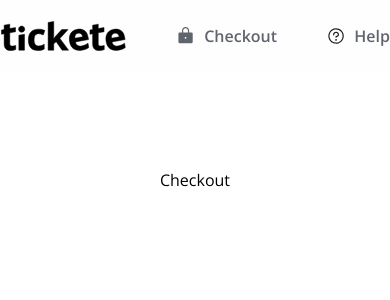
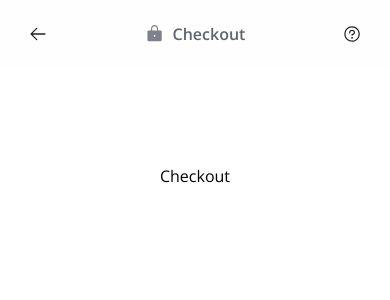
Before and after one commit to AbhishekkGautam/checkout-page-ui, a Next.js app: page / in a window 390 px wide. Shown: the top 300 px of the page. Built offline with nearby package versions, Linux system fonts and the light colour scheme.

Commit message:
add navbar

```diff
--- a/components/Navbar.js
+++ /dev/null
@@ -1,25 +0,0 @@
-import { Lock } from '@/icons/Lock';
-import { Logo } from '@/icons/Logo';
-import { Question } from '@/icons/Question';
-
-const Navbar = () => {
-  return (
-    <header className="bg-lightGrey">
-      <div className="container mx-auto">
-        <div className="flex justify-between items-center h-[72px]">
-          <Logo />
-          <div className="flex gap-2 items-center font-semibold text-greySecondary">
-            <Lock />
-            <span>Checkout</span>
-          </div>
-          <div className="flex gap-2 items-center font-semibold text-greySecondary">
-            <Question />
-            <span>Help</span>
-          </div>
-        </div>
-      </div>
-    </header>
-  );
-};
-
-export default Navbar;
--- /dev/null
+++ b/components/Navbar.jsx
@@ -0,0 +1,24 @@
+import { ArrowLeft, Lock, Logo, Question } from '@/icons';
+
+const Navbar = () => {
+  return (
+    <header className="bg-lightGrey">
+      <div className="p-4 lg:p-0 lg:container lg:mx-auto">
+        <div className="flex justify-between items-center h-9 lg:h-[72px]">
+          <Logo className="hidden lg:block" />
+          <ArrowLeft className="lg:hidden mx-3" />
+          <div className="flex gap-2 items-center font-semibold text-greySecondary">
+            <Lock color="#7E808A" />
+            <span>Checkout</span>
+          </div>
+          <div className="flex gap-2 items-center font-semibold text-greySecondary">
+            <Question className="mx-3 lg:mx-0" />
+            <span className="hidden lg:inline-block">Help</span>
+          </div>
+        </div>
+      </div>
+    </header>
+  );
+};
+
+export default Navbar;
```
